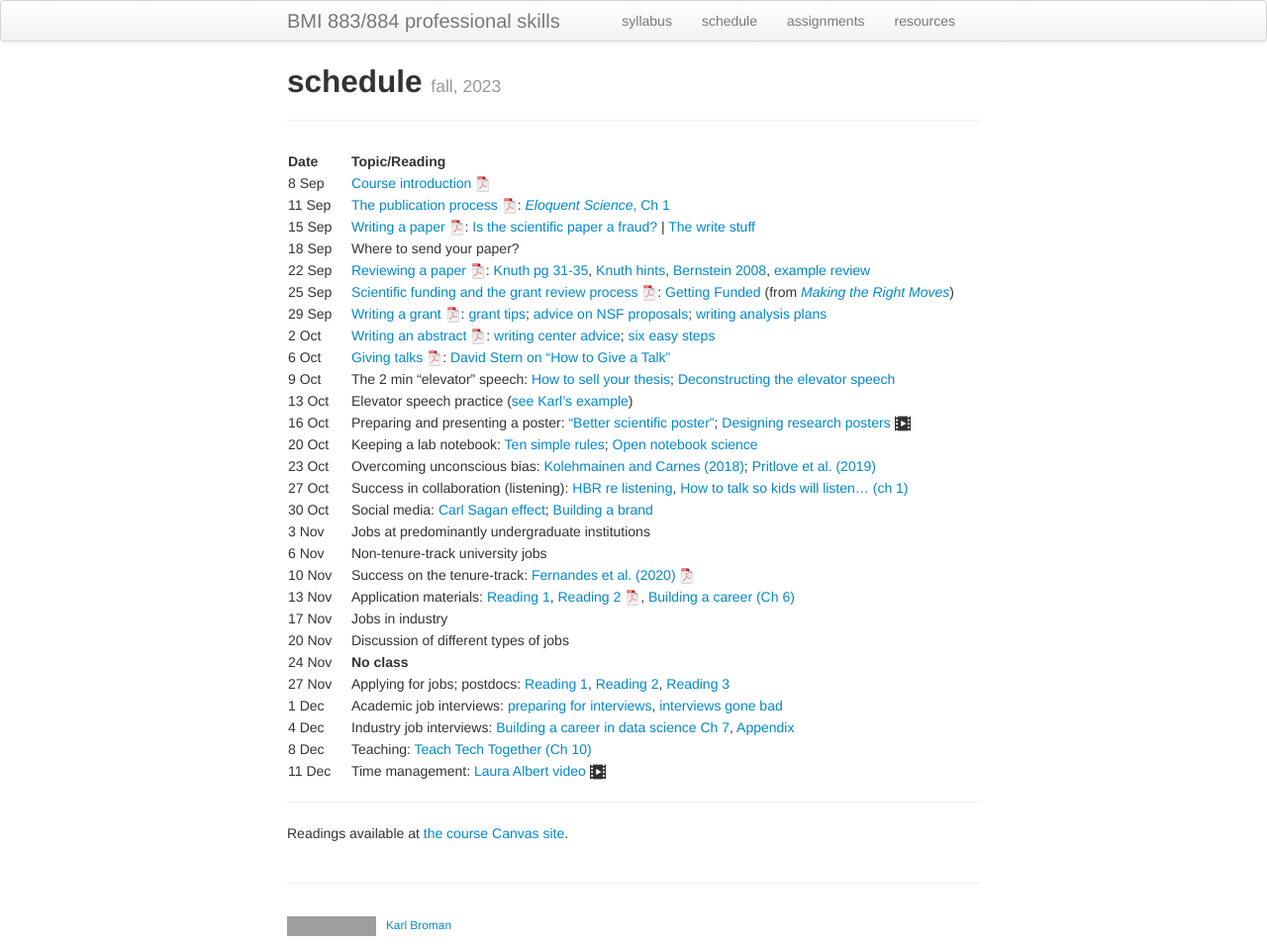
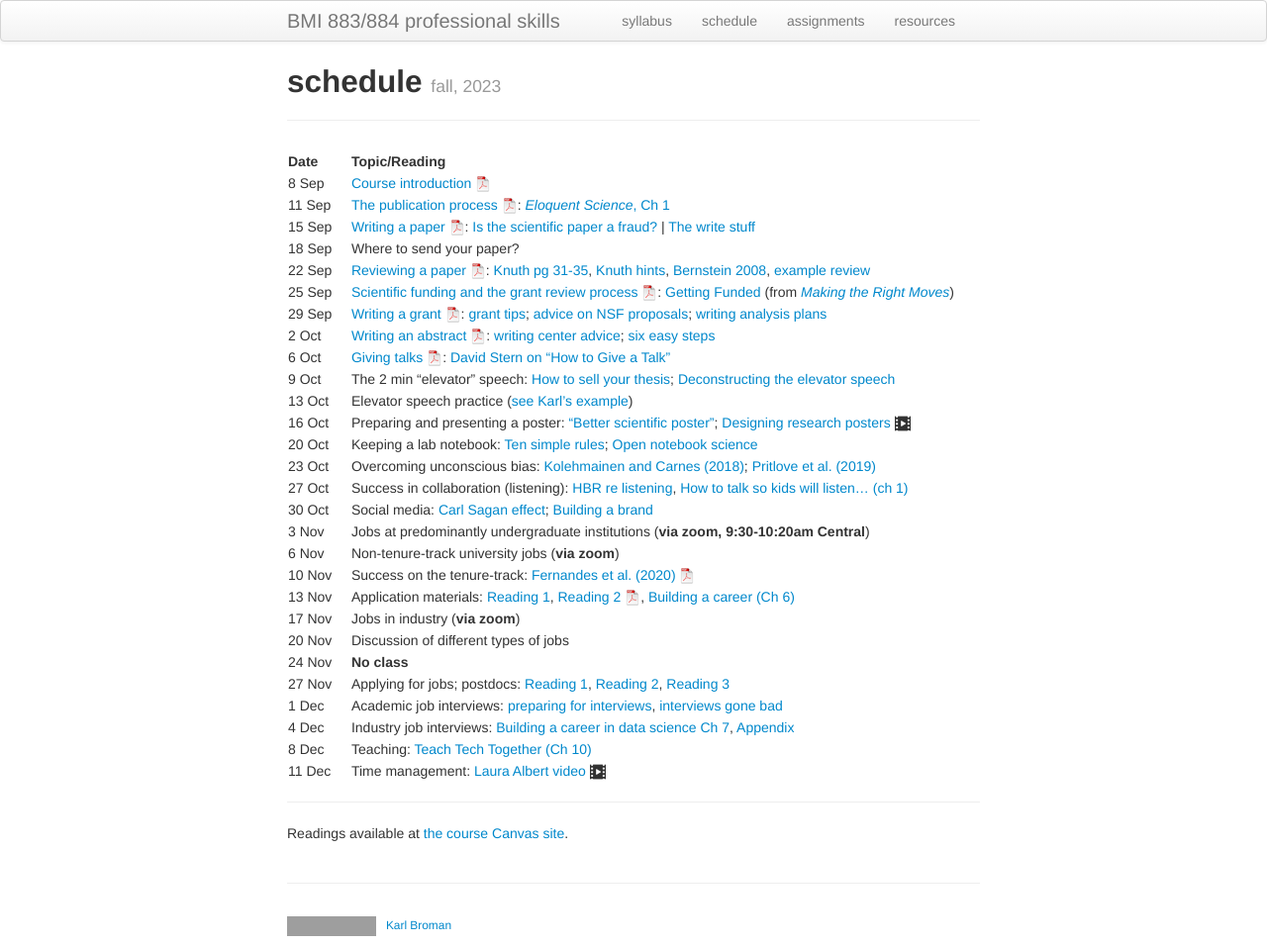
Before and after one commit to kbroman/BMI883, a Jekyll site: the page built from schedule.md, in a window 1280 px wide. Shown: the whole page at 99% size. Built offline with Jekyll 4.4.1, drawn with Linux system fonts in a browser that asks for light colours; grey boxes are pictures that could not be loaded.

Commit message:
schedule: indicate the zoom-only sessions

```diff
--- a/schedule.md
+++ b/schedule.md
@@ -23,11 +23,11 @@ description: Schedule and readings for BMI 883/884, Biomedical data science prof
 | 23 Oct   |    | Overcoming unconscious bias: [Kolehmainen and Carnes (2018)](https://doi.org/10.1161/CIRCULATIONAHA.117.031295); [Pritlove et al. (2019)](https://doi.org/10.1016/S0140-6736(18)32267-0) |
 | 27 Oct   |    | Success in collaboration (listening): [HBR re listening](https://hbr.org/2021/12/how-to-become-a-better-listener), [How to talk so kids will listen... (ch 1)](https://bit.ly/3HhnFHY) |
 | 30 Oct  |    | Social media: [Carl Sagan effect](https://doi.org/10.1523/JNEUROSCI.0086-16.2016); [Building a brand](https://www.stephaniehicks.com/blog/building-a-brand-as-a-scientist/) |
-| 3 Nov  |    | Jobs at predominantly undergraduate institutions |
-| 6 Nov  |    | Non-tenure-track university jobs |
+| 3 Nov  |    | Jobs at predominantly undergraduate institutions (**via zoom, 9:30-10:20am Central**) |
+| 6 Nov  |    | Non-tenure-track university jobs (**via zoom**) |
 | 10 Nov   |    | Success on the tenure-track: [Fernandes et al. (2020)](https://doi.org/10.7554/eLife.54097) [![pdf icon](icons/pdf-icon.png)](https://bit.ly/3d3uA9b) |
 | 13 Nov  |    | Application materials: [Reading 1](https://mitcommlab.mit.edu/broad/commkit/cover-letter-for-a-faculty-position/), [Reading 2 ![pdf icon](icons/pdf-icon.png)](https://hwpi.harvard.edu/files/ocs/files/gsas-cvs-and-cover-letters.pdf), [Building a career (Ch 6)](https://livebook.manning.com/book/build-your-career-in-data-science/chapter-6/1)
-| 17 Nov  |    | Jobs in industry |
+| 17 Nov  |    | Jobs in industry (**via zoom**) |
 | 20 Nov  |    | Discussion of different types of jobs |
 | 24 Nov  |    | **No class** |
 | 27 Nov  |    | Applying for jobs; postdocs: [Reading 1](https://www.insidehighered.com/advice/2016/08/23/should-you-pursue-postdoc-or-not-essay), [Reading 2](https://www.nature.com/articles/d41586-020-03235-y), [Reading 3](http://simplystats.github.io/2011/12/28/grad-students-in-bio-statistics-do-a-postdoc/) |
```
